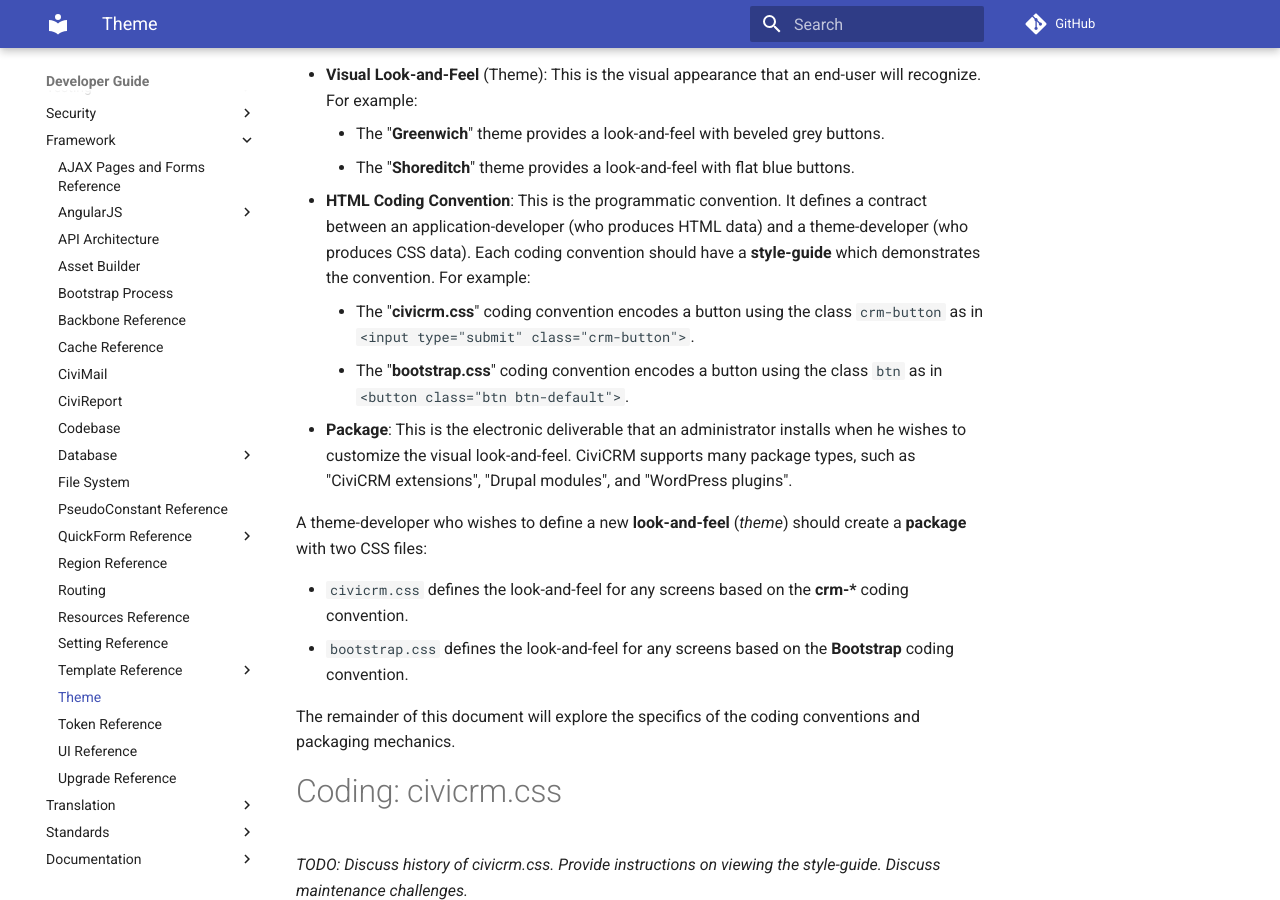
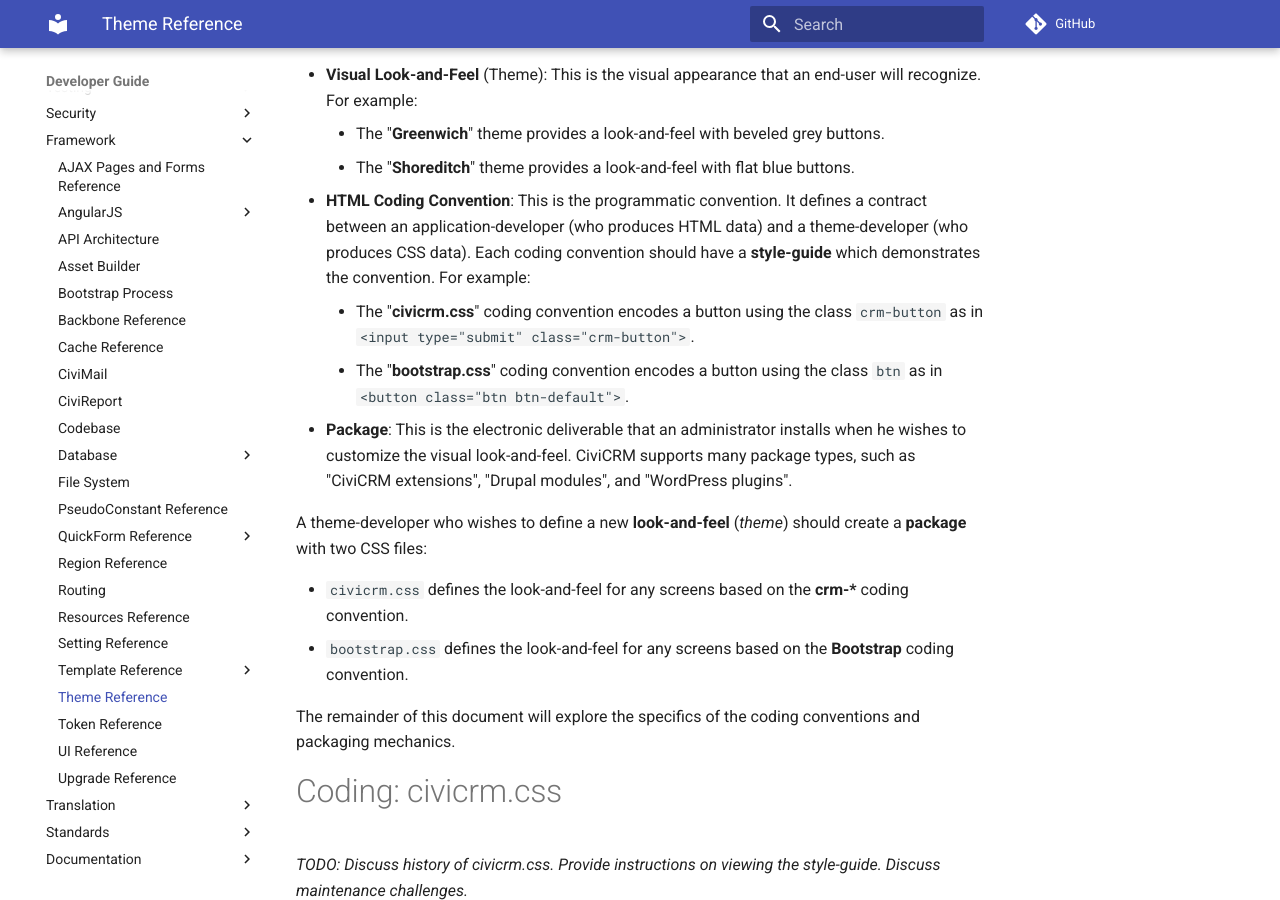
Before and after one commit to civicrm/civicrm-dev-docs, an MkDocs documentation site: the page built from docs/framework/theme.md, in a window 1280 px wide and 900 px high, scrolled down 671 px. Built offline with MkDocs 1.6.1 and Material for MkDocs 9.7.7, drawn with Linux system fonts in a browser that asks for light colours; comment, search, counter and statistics services are not loaded; old or Windows-style settings are respelled for this version of MkDocs.

Commit message:
Move "theme.md" under "framework"

```diff
--- a/mkdocs.yml
+++ b/mkdocs.yml
@@ -240,7 +240,7 @@
     - Templates: framework/templates/index.md
     - Customizing Templates: framework/templates/customizing.md
     - Extending Smarty: framework/templates/extending-smarty.md
-  - Theme: theme.md
+  - Theme Reference: framework/theme.md
   - Token Reference: framework/token.md
   - UI Reference: framework/ui.md
   - Upgrade Reference: framework/upgrade.md
```
Also changed, not shown: docs/framework/theme.md (renamed from docs/theme.md).
